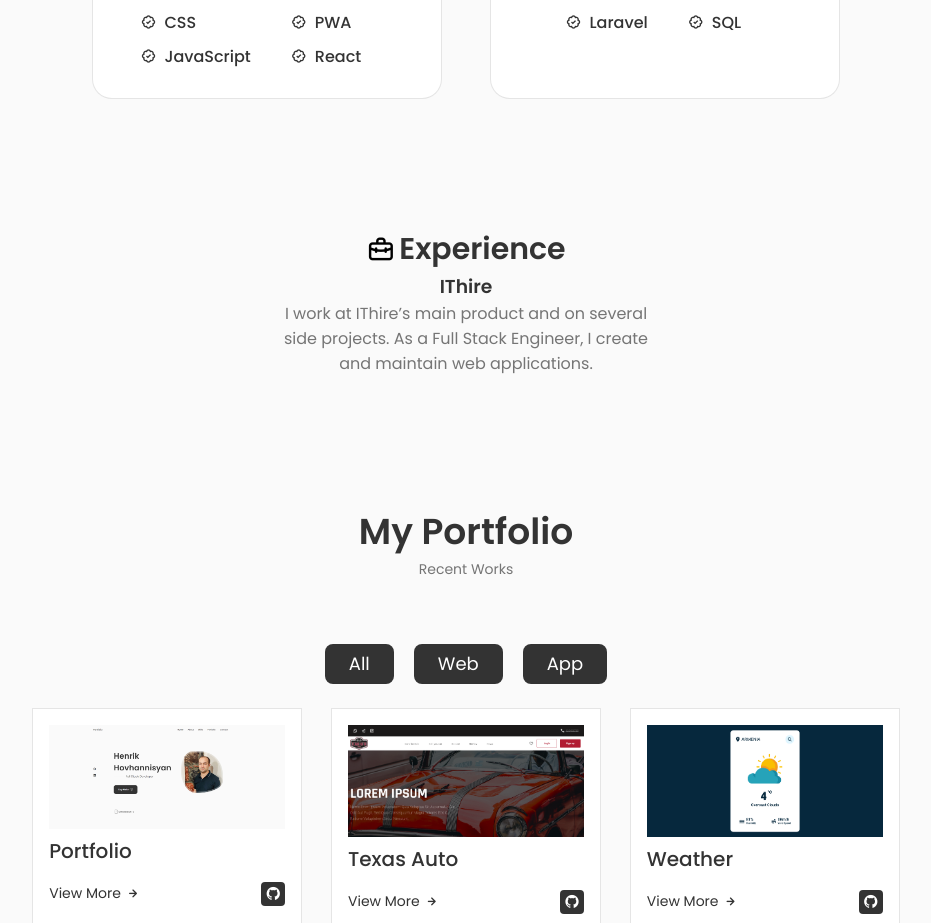
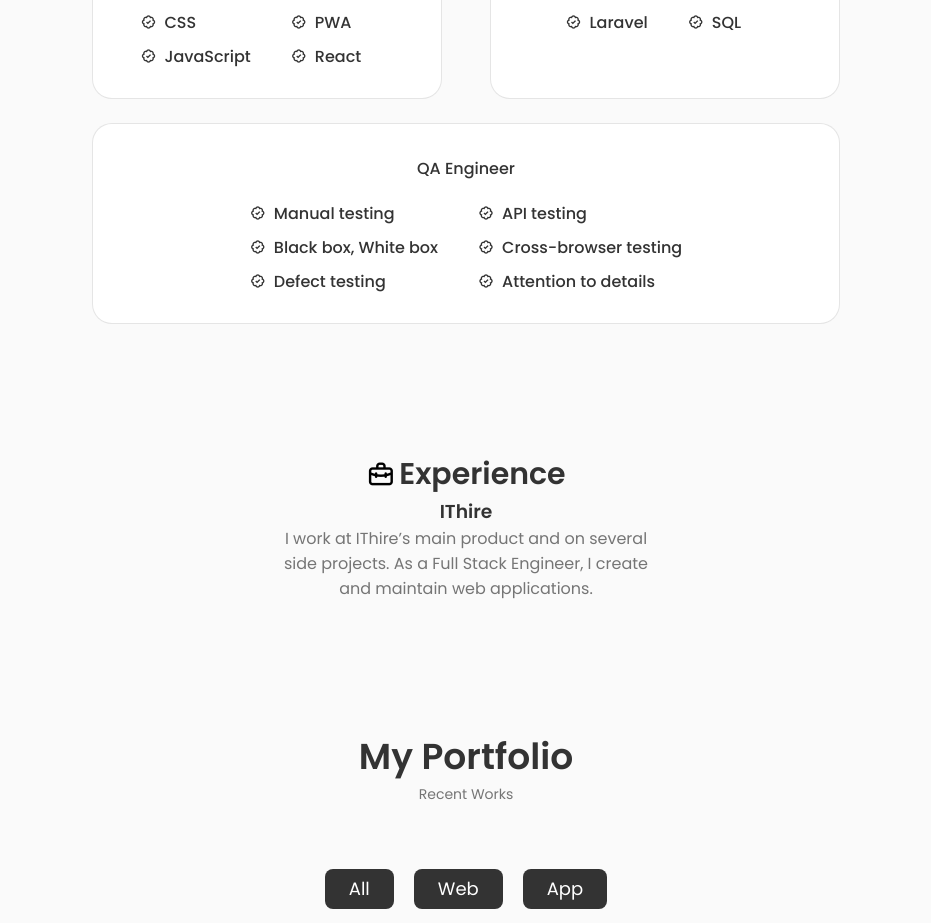
Before and after one commit to HenrikHovhannisyan/portfolio, a React (Create React App) app: page / in a window 1280 px wide. Shown: the part 1640-2563 px from the top of the page, without its empty margins (174-1105 px from the left). Built offline with nearby package versions, Linux system fonts and the light colour scheme.

Commit message:
Added new skill section QA Engineer and edited CV

```diff
--- a/src/components/skills/Skills.jsx
+++ b/src/components/skills/Skills.jsx
@@ -2,6 +2,7 @@ import React from "react";
 import "./skills.css";
 import Frontend from "./Frontend";
 import Backend from "./Backend";
+import Testing from "./Testing";
 
 const Skills = () => {
   return (
@@ -12,6 +13,7 @@ const Skills = () => {
       <div className="skills__container container grid">
         <Frontend />
         <Backend />
+        <Testing />
       </div>
     </section>
   );
--- /dev/null
+++ b/src/components/skills/Testing.jsx
@@ -0,0 +1,66 @@
+import React from "react";
+
+const Testing = () => {
+  return (
+    <div className="skills__content testing__container">
+      <h3 className="skills__title">QA Engineer</h3>
+
+      <div className="skills__box">
+        <div className="skills__group">
+          <div className="skills__data">
+            <i className="bx bx-badge-check"/>
+
+            <div>
+              <h3 className="skills__name">Manual testing</h3>
+            </div>
+          </div>
+
+          <div className="skills__data">
+            <i className="bx bx-badge-check"/>
+
+            <div>
+              <h3 className="skills__name">Black box, White box</h3>
+            </div>
+          </div>
+
+          <div className="skills__data">
+            <i className="bx bx-badge-check"/>
+
+            <div>
+              <h3 className="skills__name">Defect testing</h3>
+            </div>
+          </div>
+        </div>
+
+        <div className="skills__group">
+          <div className="skills__data">
+            <i className="bx bx-badge-check"/>
+
+            <div>
+              <h3 className="skills__name">API testing</h3>
+            </div>
+          </div>
+
+          <div className="skills__data">
+            <i className="bx bx-badge-check"/>
+
+            <div>
+              <h3 className="skills__name">Cross-browser testing</h3>
+            </div>
+          </div>
+
+          <div className="skills__data">
+            <i className="bx bx-badge-check"/>
+
+            <div>
+              <h3 className="skills__name">Attention to details</h3>
+            </div>
+          </div>
+
+        </div>
+      </div>
+    </div>
+  );
+};
+
+export default Testing;
--- a/src/components/skills/skills.css
+++ b/src/components/skills/skills.css
@@ -2,6 +2,12 @@
     grid-template-columns: repeat(2, 350px);
     column-gap: 3rem;
     justify-content: center;
+}
+
+.testing__container {
+    grid-column-start: 1;
+    grid-column-end: 3;
+    display: grid;
 }
 
 .skills__content {
@@ -57,6 +63,12 @@
         grid-template-columns: max-content;
         row-gap: 2rem;
     }
+
+    .testing__container {
+        grid-column-start: unset;
+        grid-column-end: unset;
+        display: unset;
+    }
 }
 
 /* For medium devices */
--- a/src/config/info.js
+++ b/src/config/info.js
@@ -1,5 +1,5 @@
 import image from "../assets/avatar.png";
-import cvFile from "../assets/HenrikHovhannisyan-CV.pdf";
+import cvFile from "../assets/HenrikHovhannisyan-QA-CV.pdf";
 
 export const INFO = {
     avatar: image,
```
Also changed, not shown: 1 other file (tests, documents, lock files or other folders).
